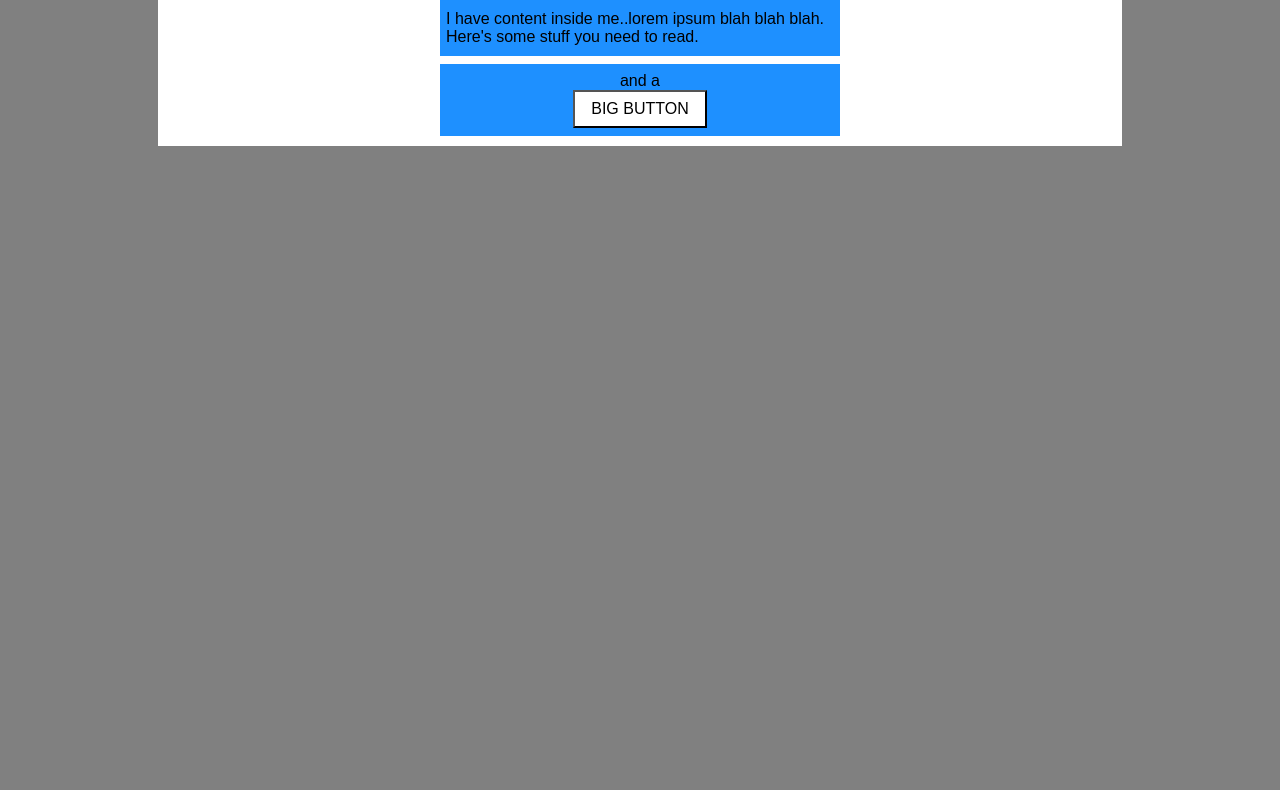
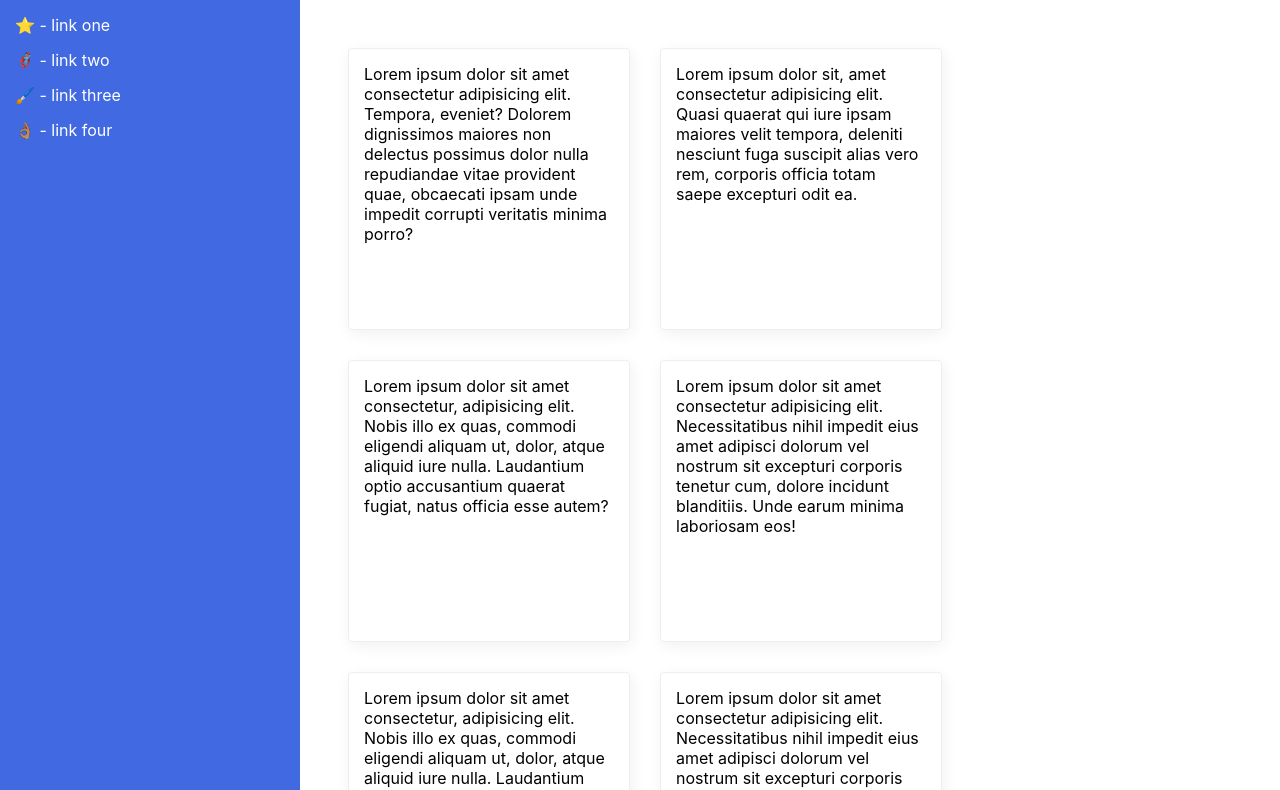
Before and after one commit to camdentbrown272/git_test, a plain HTML site: page html-boilerplate/index.html in a window 1280 px wide. Shown: the part 72-862 px from the top of the page. Before the commit the page ends 800 px from the top, so only its background shows below. Drawn offline with Linux system fonts and the light colour scheme.

Commit message:
random stuff

```diff
--- a/html-boilerplate/index.html
+++ b/html-boilerplate/index.html
@@ -4,16 +4,33 @@
     <meta charset="UTF-8">
     <meta http-equiv="X-UA-Compatible" content="IE=edge">
     <meta name="viewport" content="width=device-width, initial-scale=1.0">
-    <title>Margin and Padding exercise 2</title>
+    <title>The Holy Grail</title>
     <link rel="stylesheet" href="style.css">
   </head>
   <body>
-   <div id="full">
-    <div class="card">
-      <h1 class="title">I'm a card</h1>
-      <div class="content">I have content inside me..lorem ipsum blah blah blah. Here's some stuff you need to read.</div>
-      <div class="button-container">and a <button>BIG BUTTON</button></div>
+    <div class="header">
+      MY AWESOME WEBSITE
     </div>
-   </div>
+    <div class="middle">
+    <div class="sidebar">
+      <ul>
+        <li><a href="#">⭐ - link one</a></li>
+        <li><a href="#">🦸🏽‍♂️ - link two</a></li>
+        <li><a href="#">🖌️ - link three</a></li>
+        <li><a href="#">👌🏽 - link four</a></li>
+      </ul>
+    </div>
+     <div class="card-holder">
+      <div class="card">Lorem ipsum dolor sit amet consectetur adipisicing elit. Tempora, eveniet? Dolorem dignissimos maiores non delectus possimus dolor nulla repudiandae vitae provident quae, obcaecati ipsam unde impedit corrupti veritatis minima porro?</div>
+      <div class="card">Lorem ipsum dolor sit, amet consectetur adipisicing elit. Quasi quaerat qui iure ipsam maiores velit tempora, deleniti nesciunt fuga suscipit alias vero rem, corporis officia totam saepe excepturi odit ea.</div>
+      <div class="card">Lorem ipsum dolor sit amet consectetur, adipisicing elit. Nobis illo ex quas, commodi eligendi aliquam ut, dolor, atque aliquid iure nulla. Laudantium optio accusantium quaerat fugiat, natus officia esse autem?</div>
+      <div class="card">Lorem ipsum dolor sit amet consectetur adipisicing elit. Necessitatibus nihil impedit eius amet adipisci dolorum vel nostrum sit excepturi corporis tenetur cum, dolore incidunt blanditiis. Unde earum minima laboriosam eos!</div>
+      <div class="card">Lorem ipsum dolor sit amet consectetur, adipisicing elit. Nobis illo ex quas, commodi eligendi aliquam ut, dolor, atque aliquid iure nulla. Laudantium optio accusantium quaerat fugiat, natus officia esse autem?</div>
+      <div class="card">Lorem ipsum dolor sit amet consectetur adipisicing elit. Necessitatibus nihil impedit eius amet adipisci dolorum vel nostrum sit excepturi corporis tenetur cum, dolore incidunt blanditiis. Unde earum minima laboriosam eos!</div>
+     </div>
+    </div>
+    <div class="footer">
+      The Odin Project ❤️
+    </div>
   </body>
 </html>
--- a/html-boilerplate/style.css
+++ b/html-boilerplate/style.css
@@ -1,56 +1,85 @@
 body {
-  background: gray;
-  font-family: sans-serif;
+  font-family: -apple-system, BlinkMacSystemFont, 'Segoe UI', Roboto, Oxygen, Ubuntu, Cantarell, 'Open Sans', 'Helvetica Neue', sans-serif;
+  margin: 0;
+  min-height: 100vh;
 }
 
-* {
-  font-size: 16px;
+.header {
+  height: 72px;
+  background: darkmagenta;
+  color: white;
+  font-size: 32px;
+  font-weight: 900;
 }
 
-#full {
-  background-color: white;
-  margin-left: 150px;
-  margin-right: 150px;
-  padding-bottom: 4px;
-  padding-top: 8px;
-  margin-top: 16px;
+.footer {
+  height: 72px;
+  background: #eee;
+  color: darkmagenta;
+}
+
+.sidebar {
+  width: 300px;
+  background: royalblue;
+  box-sizing: border-box;
 }
 
 .card {
-  width: 400px;
-  background: white;
-  margin: 8px auto;
-  margin-bottom: 6px;
+  border: 1px solid #eee;
+  box-shadow: 2px 4px 16px rgba(0,0,0,.06);
+  border-radius: 4px;
 }
 
-.title {
-  margin: 8px auto;
-  margin-bottom: 6px;
-  padding-top: 8px;
-  padding-bottom: 8px;
-  padding-left: 6px;
+a {
+  text-decoration: none;
+  color: white;
 }
 
-.title,
-.content,
-.button-container {
-  background: dodgerblue;
+/*THIS NEXT SESSION IS FLEXBOX LAYOUT*/
+
+.middle {
+  display: flex;
+
 }
 
-.content {
-  padding: 10px 8px 10px 6px;
+.sidebar {
+  display: flex;
+  flex-shrink: 0;
+  width: 300px;
+
 }
 
-button {
-  background: white;
-  padding: 8px 16px 8px 16px;
+.card-holder {
+  display: flex;
+  flex-wrap: wrap;
+  gap: 30px;
+  padding: 48px;
 }
 
-.button-container {
-  display: grid;
-  place-items: center;
-  margin-top: 8px;
-  margin-bottom: 6px;
-  padding-top: 8px;
-  padding-bottom: 8px;
+.card {
+  width: 250px;
+  height: 250px;
+  padding: 15px;
 }
+
+.header {
+  display: flex;
+  align-items: center;
+  padding-left: 15px;
+}
+
+ul {
+  display: flex;
+  flex-direction: column;
+  gap: 15px;
+  list-style-type: none;
+  padding: 0;
+  margin: 15px;
+}
+
+.footer {
+  display: flex;
+  align-items: center;
+  justify-content: center;
+
+}
```
Also changed, not shown: links-and-images/images.html (deleted, +0 -41 lines), links-and-images/links.html (deleted, +0 -35 lines), links-and-images/misc/extras.html (deleted, +0 -35 lines), html-boilerplate/images/barberry.png (added), html-boilerplate/images/chilli.png (added), html-boilerplate/images/logo.png (added), html-boilerplate/images/pepper.png (added), html-boilerplate/images/saffron.png (added), links-and-images/images/mochi.gif (deleted), links-and-images/images/mochi.jpg (deleted), links-and-images/images/mochi.png (deleted), links-and-images/images/mochi.svg (deleted).
